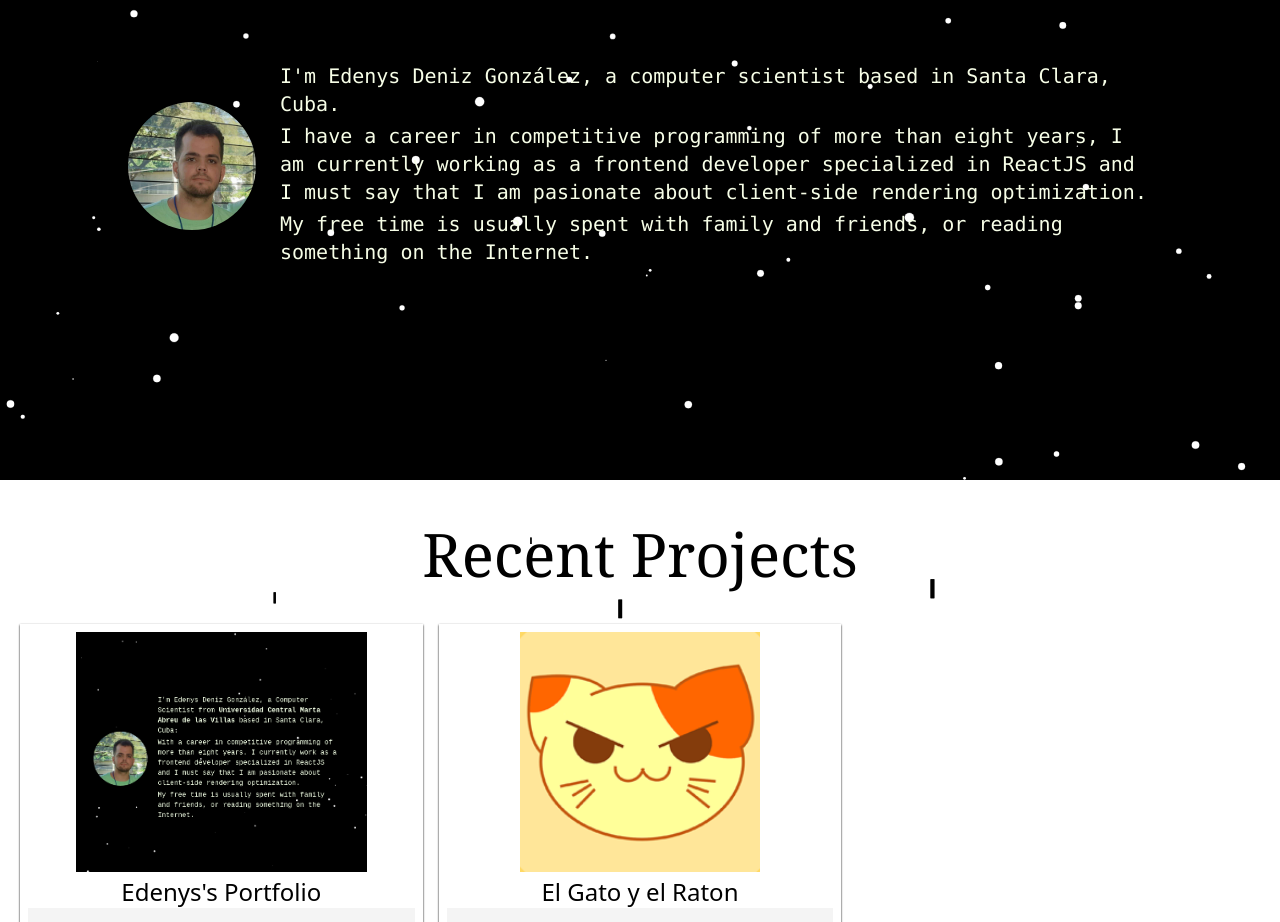
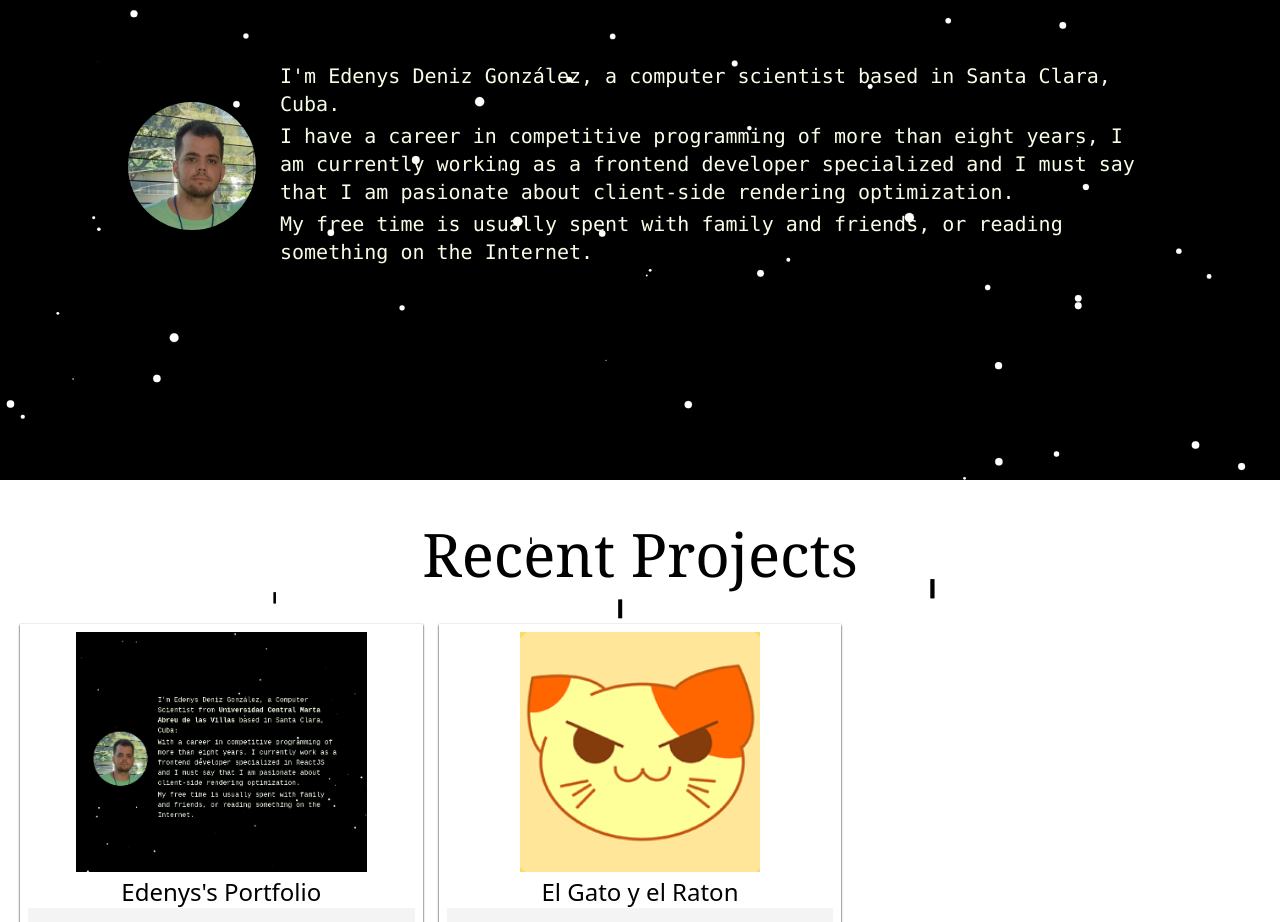
Before and after one commit to edenysd/edenysd.github.io, a React (Create React App) app: page / in a window 1280 px wide. Shown: the part 1120-2042 px from the top of the page. Built offline with nearby package versions, Linux system fonts and the light colour scheme; no server answers.

Commit message:
fix: about card text

```diff
--- a/src/components/about-section/AboutCard.js
+++ b/src/components/about-section/AboutCard.js
@@ -13,7 +13,7 @@ export default function AboutCard() {
             </p>
             <p className="text-lime-50 font-normal font-mono mb-1 overflow-y-auto">
               I have a career in competitive programming of more than eight years,
-              I am currently working as a frontend developer specialized in ReactJS
+              I am currently working as a frontend developer specialized
               and I must say that I am pasionate about client-side rendering optimization.
             </p>
             <p className="text-lime-50 font-normal font-mono mb-1 overflow-y-auto">
```
